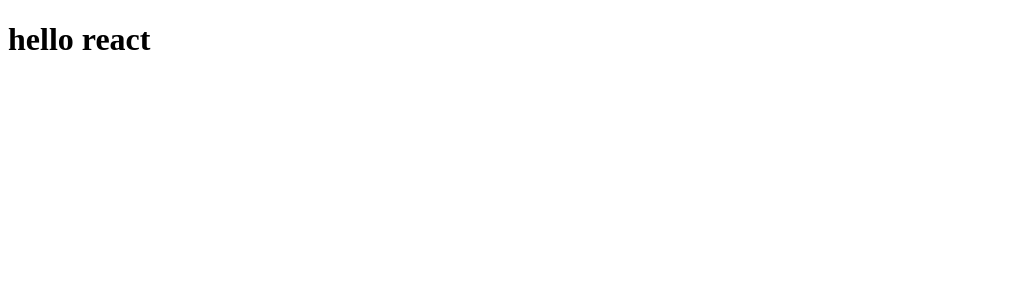
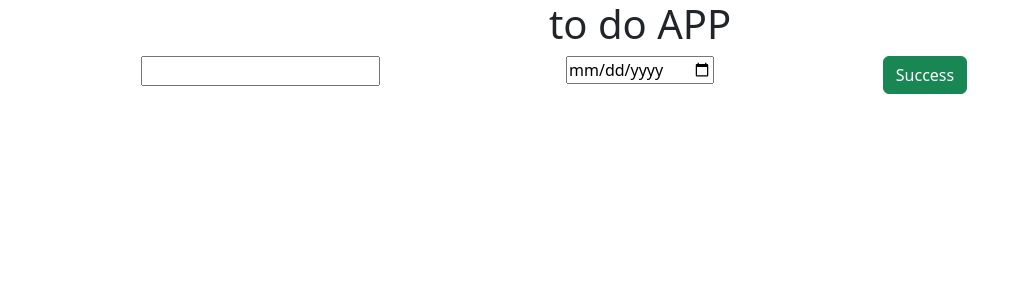
Before and after one commit to baba-shashank/to-do-list-from-react, a React (Vite) app: page / in a window 1280 px wide. Shown: the top 300 px of the page, without its empty margins (0-1021 px from the left). Built offline with nearby package versions, Linux system fonts and the light colour scheme.

Commit message:
initial structure

```diff
--- a/package.json
+++ b/package.json
@@ -10,6 +10,7 @@
     "preview": "vite preview"
   },
   "dependencies": {
+    "bootstrap": "^5.3.2",
     "react": "^18.3.1",
     "react-dom": "^18.3.1"
   },
--- a/src/App.jsx
+++ b/src/App.jsx
@@ -1,5 +1,25 @@
+import "bootstrap/dist/css/bootstrap.min.css";
 function App() {
-  return <h1>hello react</h1>;
+  return (
+    <center>
+      <h1>to do APP</h1>
+      <div class="container text-center">
+        <div class="row">
+          <div class="col-sm-4">
+            <input type="text" />
+          </div>
+          <div class="col-sm-4">
+            <input type="date" name="" id="" />
+          </div>
+          <div class="col-sm-2">
+            <button type="button" class="btn btn-success">
+              Success
+            </button>
+          </div>
+        </div>
+      </div>
+    </center>
+  );
 }
 
 export default App;
```
Also changed, not shown: 1 other file (tests, documents, lock files or other folders).
